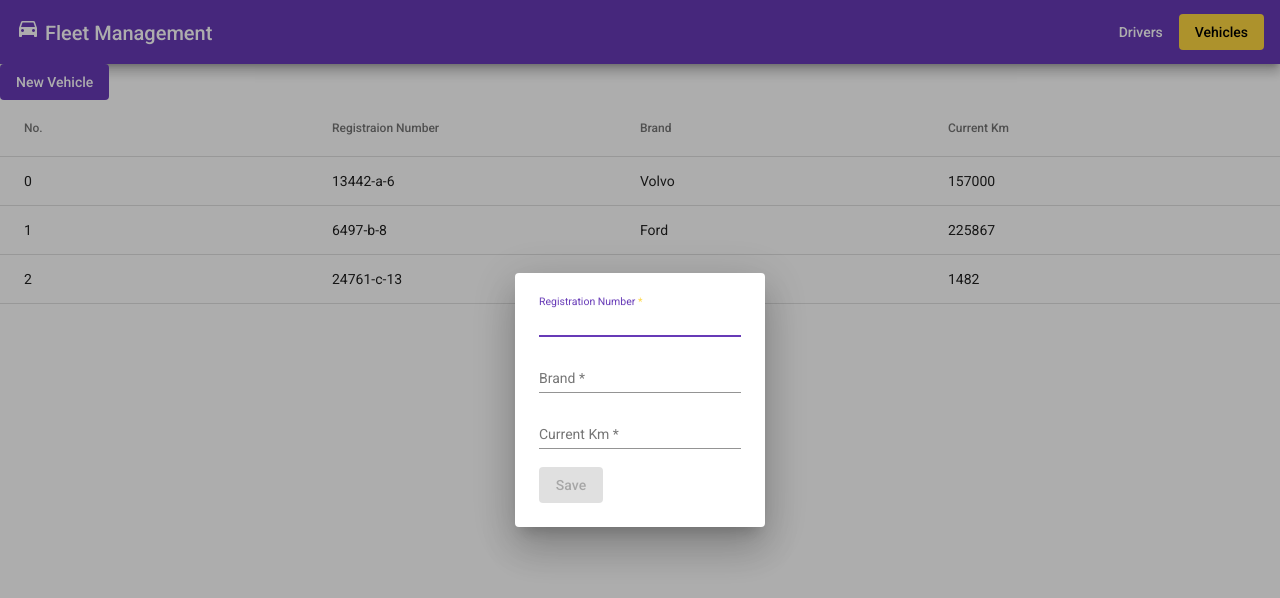
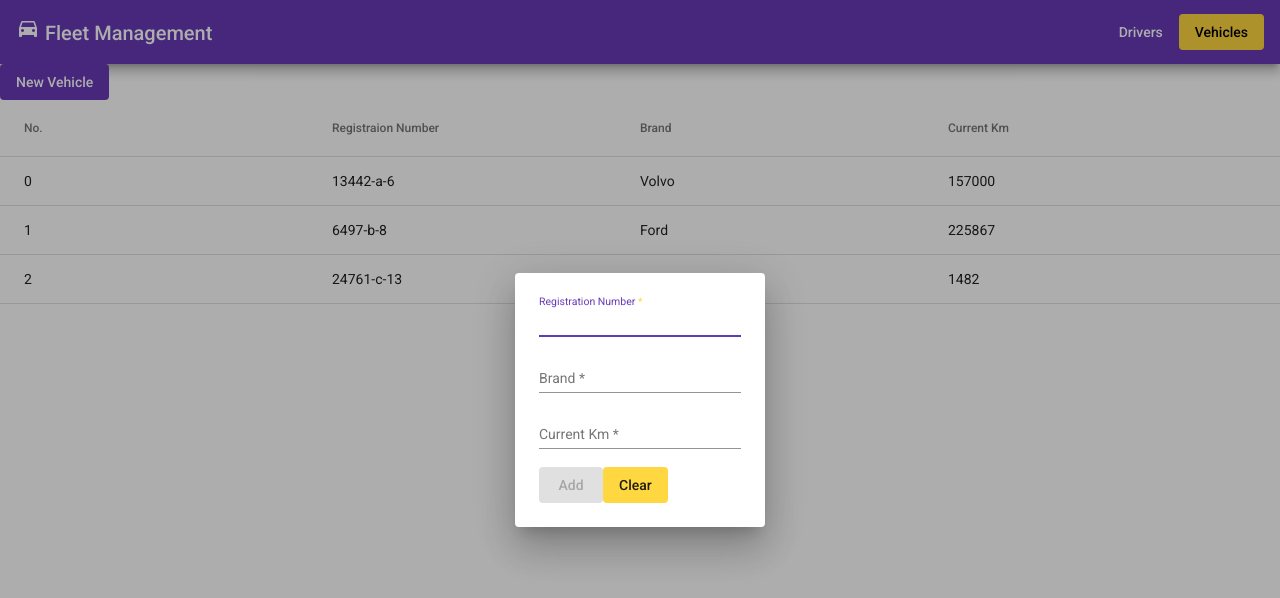
Before and after one commit to youma85/FleetManagement, an Angular app: page /vehicles in a window 1280 px wide. Both pictures are taken after a click on the button "New Vehicle". Shown: the top 598 px of the page. Built offline with nearby package versions, Linux system fonts and the light colour scheme.

Commit message:
Adding clear button

```diff
--- a/src/app/vehicle-dialog/vehicle-dialog.component.html
+++ b/src/app/vehicle-dialog/vehicle-dialog.component.html
@@ -17,6 +17,7 @@
 
 
   <div class="button-row">
-    <button mat-flat-button color="primary" type="submit" [disabled]="!form.valid">Save</button>
+    <button mat-flat-button color="primary" [disabled]="!form.valid" >{{ editMode? 'Update': 'Add' }}</button>
+    <button mat-flat-button color="accent" type="button"  (click)="form.reset();">Clear</button>
   </div>
 </form>
```
